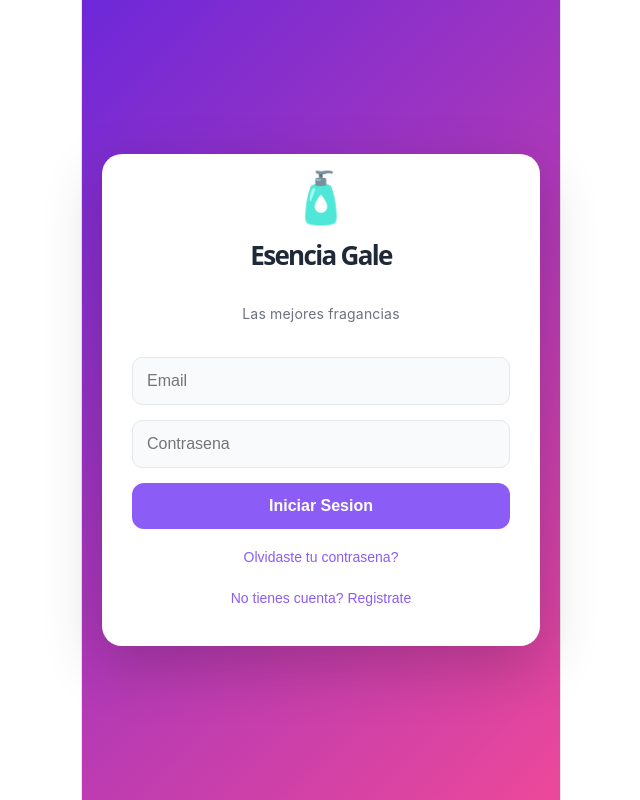
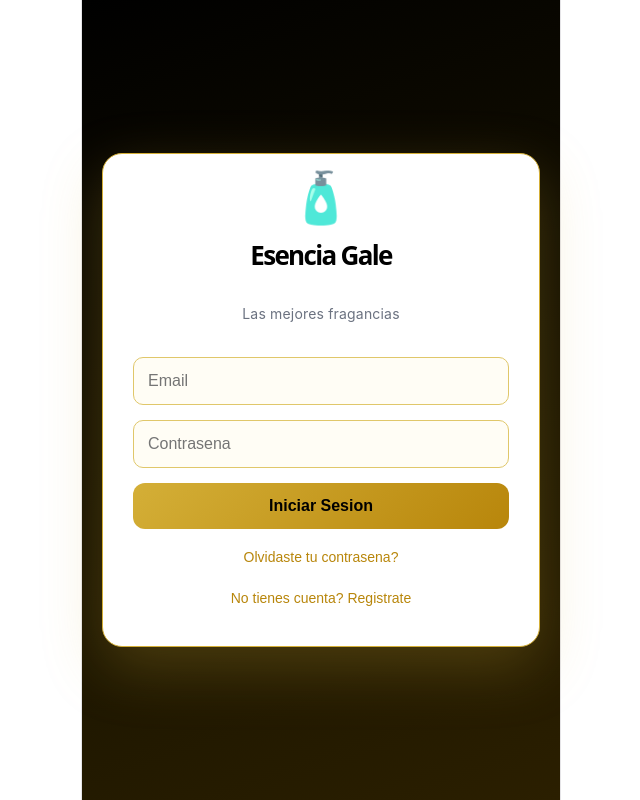
Before and after one commit to SoporteCerp/ServidorIT-Perfumes, a React (Vite) app: page /login in a window 1280 px wide. Shown: the whole page, without its empty margins (319-959 px from the left). Built offline with nearby package versions, Linux system fonts and the light colour scheme; no server answers.

Commit message:
login/register in black gold white theme

```diff
--- a/src/App.css
+++ b/src/App.css
@@ -587,3 +587,41 @@ body {
 #toast-notification {
   animation: slideDown 0.3s ease;
 }
+
+/* Login / Register - Esencia Gale (negro, dorado, blanco) */
+.login-page {
+  background: linear-gradient(160deg, #000000 0%, #1a1400 60%, #2b1f00 100%);
+}
+.login-box {
+  background: #ffffff;
+  border: 1px solid #d4af37;
+  box-shadow: 0 20px 60px rgba(212, 175, 55, 0.25);
+}
+.login-title {
+  color: #000000;
+}
+.login-subtitle {
+  color: #6b7280;
+}
+.login-page .form-input {
+  border: 1px solid #e0c76a;
+  background: #fffdf5;
+}
+.login-page .form-input:focus {
+  border-color: #d4af37;
+  box-shadow: 0 0 0 2px rgba(212, 175, 55, 0.2);
+}
+.login-page .btn-primary {
+  background: linear-gradient(135deg, #d4af37, #b8860b);
+  color: #000000;
+  border: none;
+}
+.login-page .btn-primary:hover {
+  background: linear-gradient(135deg, #e0c76a, #d4af37);
+}
+.login-page .btn-link {
+  color: #b8860b;
+}
+.login-page .btn-link:hover {
+  color: #8b6508;
+}
```
